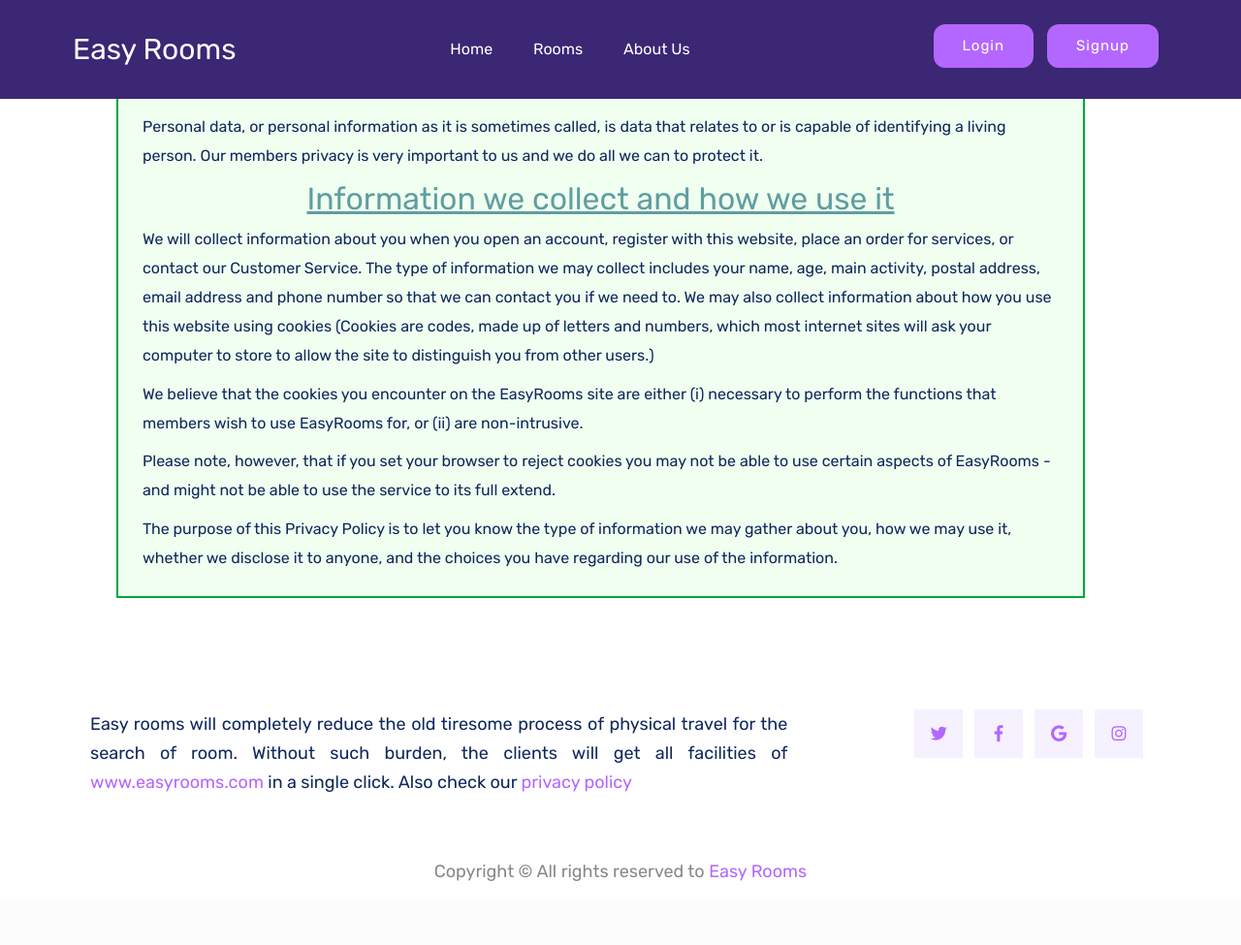
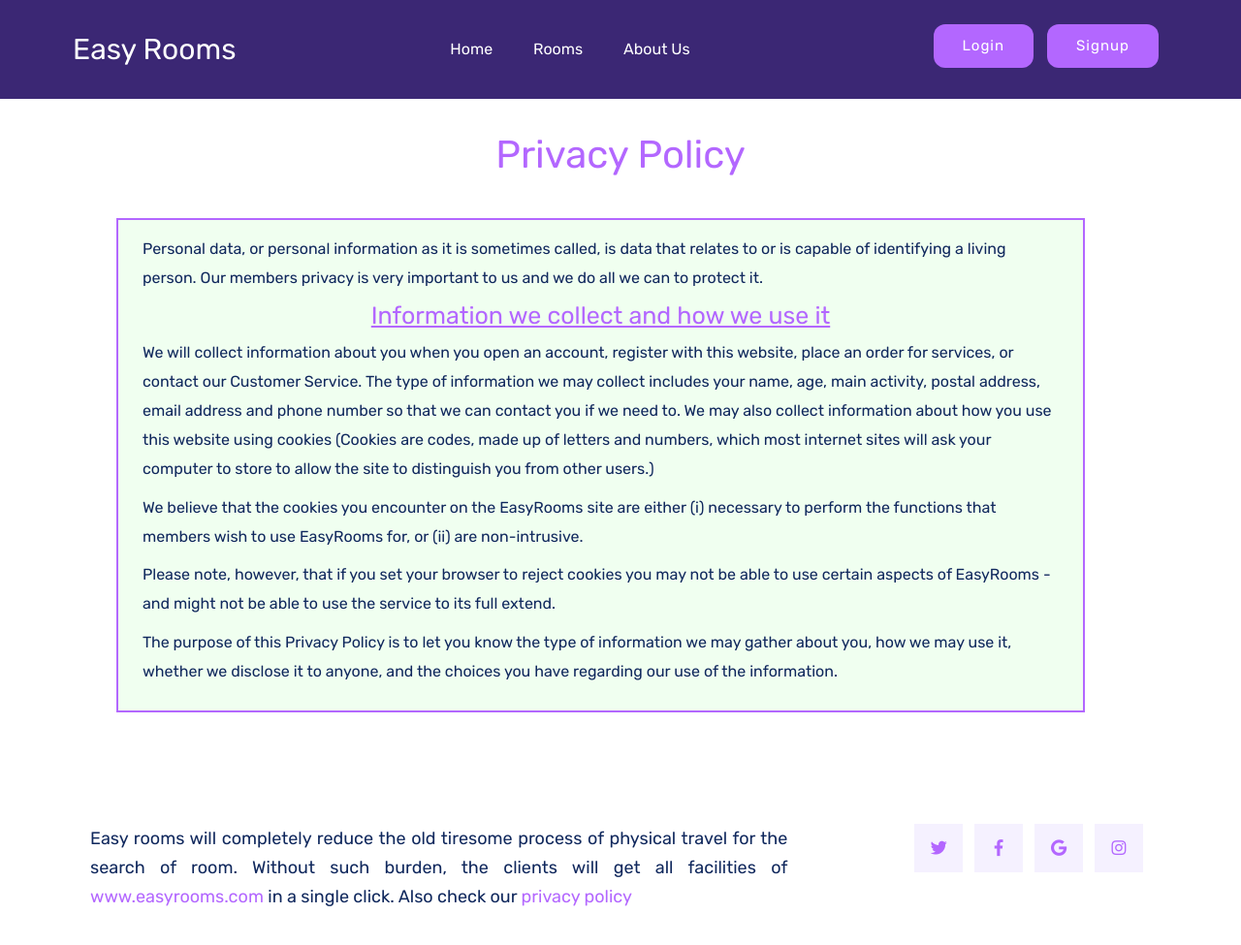
Before and after one commit to BikashJhendi/easyrooms, a Django app: page /privacy in a window 1280 px wide. Shown: the top 975 px of the page at 97% size. Before the commit the page ends 909 px from the top, so only its background shows below. Run offline with Django 3.2, Linux system fonts and the light colour scheme; some libraries are stand-ins or nearby versions.

Commit message:
Privacy.css

```diff
--- a/roomsapps/static/css/privacy.css
+++ b/roomsapps/static/css/privacy.css
@@ -1,32 +1,27 @@
-.Privacy{
+.privacy{
+	margin-top: 7%;
 	font-size: 40px;
-	background-color:honeydew;
 	text-align: center;
-	color: cadetblue;
-}
-.container{
-	width:100%;
-}
-.container_left{
-	width: 40%;
-	padding-left: 20px;
-	background-color: honeydew;
-	float:left;
-	padding-top: 1%;
-	margin-left:5%;
+	color: #b367ff;
+	position: relative;
 }
 
+.container-top {
+    width: 100%;
+    margin-top: 5%;
+}
 
 .heading{
     text-align: center;
-    color: cadetblue;
+    color: #b367ff;
     text-decoration: underline;
+	font-size: 25px;
 }
 
 .border-container{
 	width: 90%;
 	padding: 15px;
-	border:2px solid #01a640;
+	border:2px solid #b367ff;
 	margin: 35px;
 	font-family: "roboto-regular-webfont";
 	font-size: 18px;
```
